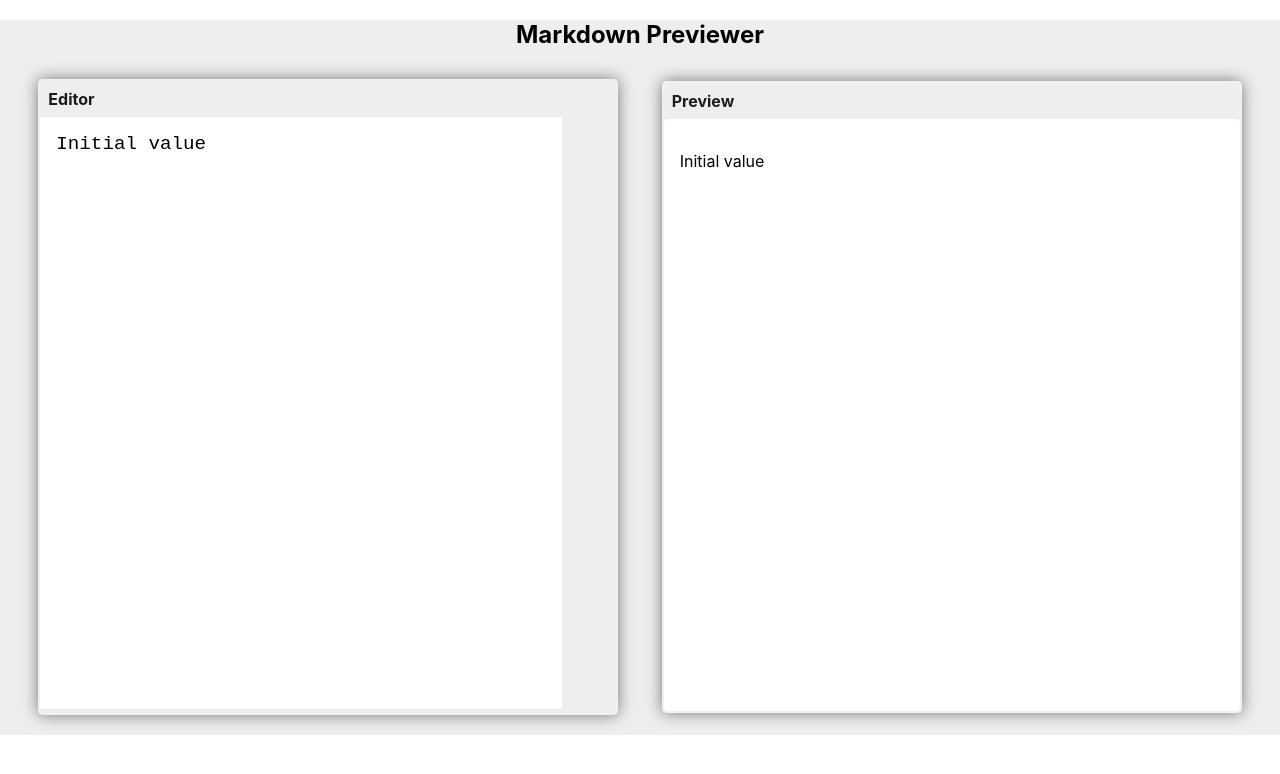
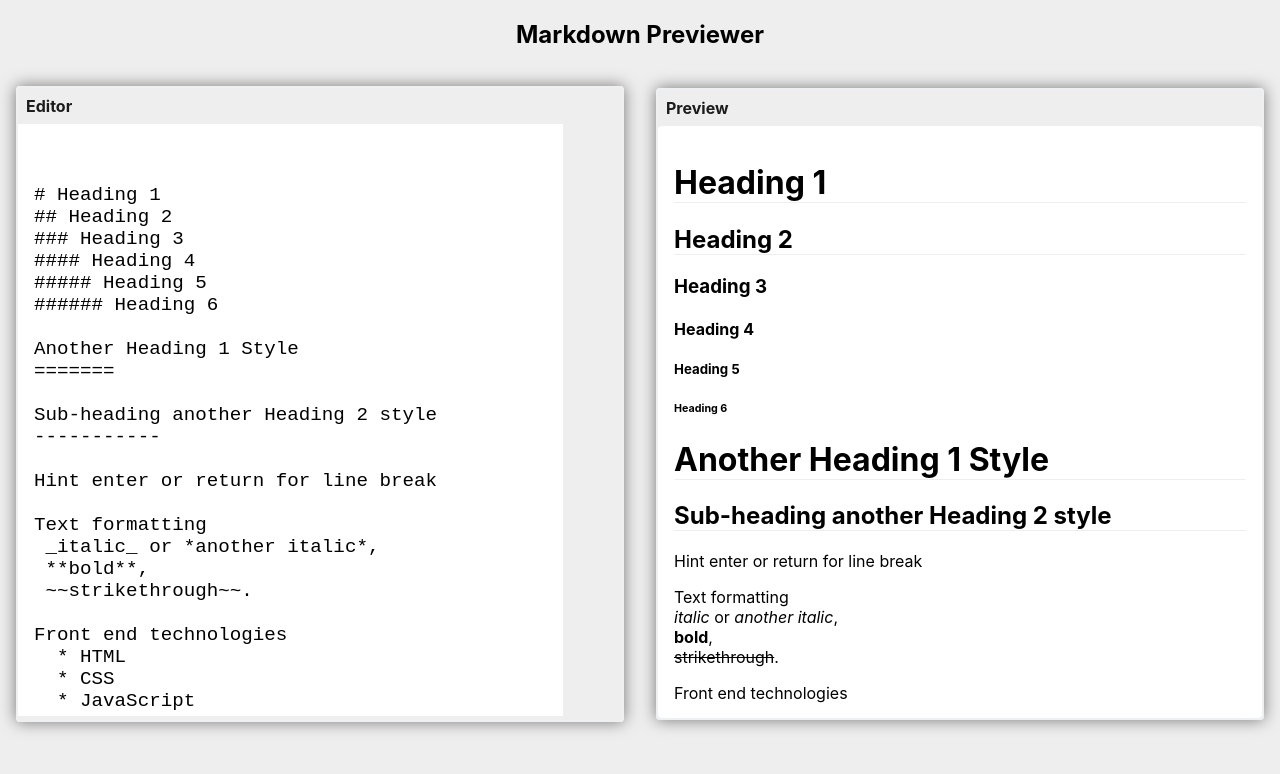
Before and after one commit to Cyph09/markdow-previewer, a React (Create React App) app: page / in a window 1280 px wide. Shown: the top 774 px of the page. Built offline with nearby package versions, Linux system fonts and the light colour scheme.

Commit message:
Markdown styling & github deployment setup

```diff
--- a/package.json
+++ b/package.json
@@ -1,4 +1,5 @@
 {
+  "homepage": "https://Cyph09.github.io/markdown-previewer",
   "name": "markdown-previewer",
   "version": "0.1.0",
   "private": true,
@@ -9,6 +10,8 @@
     "react-scripts": "3.2.0"
   },
   "scripts": {
+    "predeploy": "npm run build",
+    "deploy": "gh-pages -d build",
     "start": "react-scripts start",
     "build": "react-scripts build",
     "test": "react-scripts test",
@@ -28,5 +31,8 @@
       "last 1 firefox version",
       "last 1 safari version"
     ]
+  },
+  "devDependencies": {
+    "gh-pages": "^2.1.1"
   }
 }
--- a/src/App.css
+++ b/src/App.css
@@ -10,15 +10,6 @@
     display: flex;
     align-items: center;
     justify-content: space-evenly;
-}
-
-.Pane {
-    display: flex;
-    flex-direction: column;
-    height: 100%;
-    width: 45%;
-    margin: 10px 5px 20px 5px;
-    border-radius: 5px;
 }
 
 #editor {
@@ -40,6 +31,54 @@
     overflow-y: auto;
 }
 
+/* markdown styling */
+#preview h1,
+h2 {
+    border-bottom: 1px solid #eee;
+}
+
+#preview code {
+    font-family: source-code-pro, Menlo, Monaco, Consolas, 'Courier New',
+        monospace;
+    background: #f6ffc1;
+    padding: 0 3px;
+    color: #555;
+    border-radius: 3px;
+}
+
+#preview pre {
+    background: #f6ffc1;
+    padding: 5px 0 5px 5px;
+    line-height: 1.45;
+    overflow: auto;
+    color: #fc1588;
+    border-radius: 3px;
+}
+
+#preview blockquote {
+    border-left: 3px solid #7e817d;
+    padding: 0 1rem;
+}
+
+#preview table {
+    border-collapse: collapse;
+}
+
+#preview tbody tr:nth-child(odd) {
+    background: #f9f9f9;
+}
+
+#preview td,
+th {
+    border: 1px solid #ccc;
+    padding: 0.6rem 1.3rem;
+}
+
+#preview img {
+    width: 40%;
+    height: 30%;
+}
+
 @media screen and (max-width: 680px) {
     .App {
         flex-direction: column;
--- a/src/App.js
+++ b/src/App.js
@@ -9,7 +9,7 @@ class App extends Component {
     super(props);
 
     this.state = {
-      markdown: "Initial value"
+      markdown: defaultMarkdown
     };
     this.handleChange = this.handleChange.bind(this);
   }
@@ -35,4 +35,55 @@ class App extends Component {
   }
 }
 
+const defaultMarkdown = `
+
+# Heading 1
+## Heading 2
+### Heading 3
+#### Heading 4
+##### Heading 5
+###### Heading 6
+
+Another Heading 1 Style
+=======
+
+Sub-heading another Heading 2 style
+-----------
+
+Hint enter or return for line break
+
+Text formatting
+ _italic_ or *another italic*,
+ **bold**,
+ ~~strikethrough~~.
+
+Front end technologies
+  * HTML
+  * CSS
+  * JavaScript
+
+Front end Libraries:
+
+  1. Bootstrap
+  2. React.js
+  3. Vue.js
+
+>You can learn all of these and more at freeCodeCamp.
+
+Inline oce \`<div></div>\`
+
+\`\`\`
+// block code
+function enjoyCoding(){
+  if(youEnjoyCoding){
+    return 'Keep coding!';
+  }
+}
+\`\`\`
+
+![Coding](https://cdn.pixabay.com/photo/2017/08/10/08/47/code-2620118_960_720.jpg)
+
+ *[GitHub repo for this project](https://github.com/Cyph09/markdow-previewer.git)*
+`;
+
 export default App;
--- a/src/components/Editor.js
+++ b/src/components/Editor.js
@@ -1,6 +1,6 @@
 import React from "react";
 
-const Editor = props => {
-  return <textarea id="editor" value={props.value} onChange={props.changed} />;
+const Editor = ({ value, changed }) => {
+  return <textarea id="editor" value={value} onChange={changed} />;
 };
 export default Editor;
--- a/src/index.css
+++ b/src/index.css
@@ -5,6 +5,7 @@ body {
     sans-serif;
   -webkit-font-smoothing: antialiased;
   -moz-osx-font-smoothing: grayscale;
+  background: #eeeeee;
 }
 
 code {
```
Also changed, not shown: 1 other file (tests, documents, lock files or other folders).
